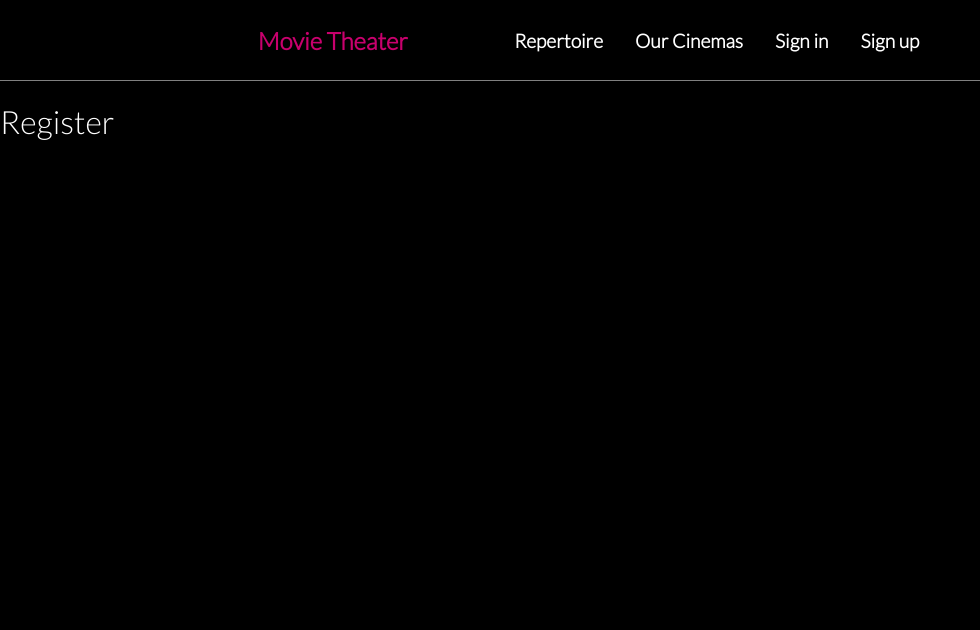
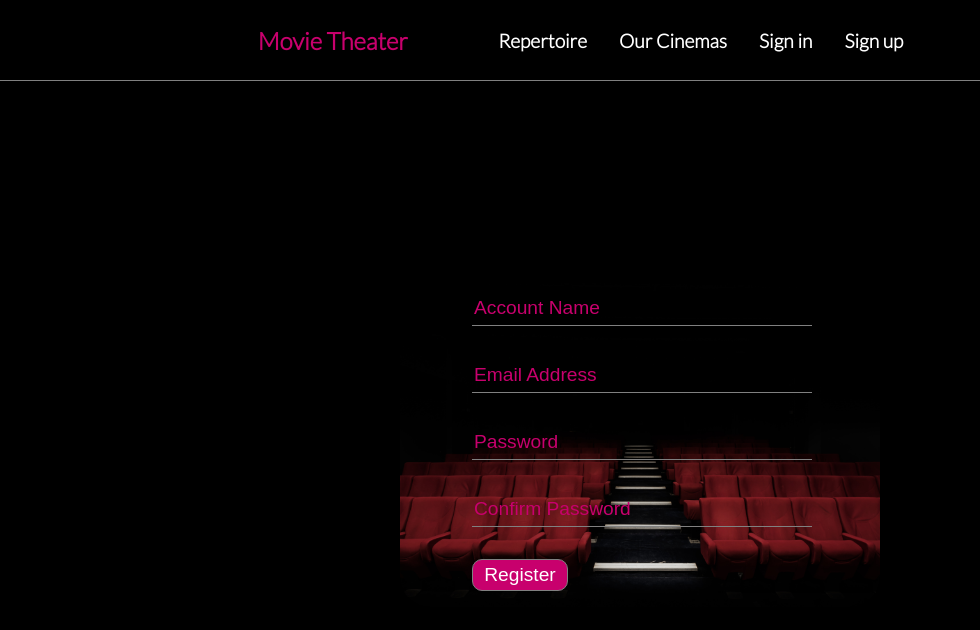
Before and after one commit to m-figon/MovieTheater, a Vue app: page /#/register in a window 1280 px wide. Shown: the top 630 px of the page, without its empty margins (0-980 px from the left). Built offline with nearby package versions, Linux system fonts and the light colour scheme; what vue-youtube would draw is missing.

Commit message:
p tag showing/hiding in login component added, login functionality added, register component display and functionality added, showing loged user name in nav-bar, signing out functionality added

```diff
--- a/package.json
+++ b/package.json
@@ -14,7 +14,8 @@
     "vue-easy-slider": "^5.3.2",
     "vue-image-slider": "^1.0.2",
     "vue-router": "^3.0.1",
-    "vue-youtube": "^1.4.0"
+    "vue-youtube": "^1.4.0",
+    "vuex": "^3.5.1"
   },
   "devDependencies": {
     "autoprefixer": "^7.1.2",
--- a/src/App.vue
+++ b/src/App.vue
@@ -11,7 +11,7 @@ export default {
   name: "App",
   components: {
     "nav-bar": NavigationBar,
-  },
+  }
 };
 </script>
 
@@ -20,7 +20,7 @@ body {
   margin: 0;
   background: #000000;
 }
-a{
+a {
   text-decoration: none;
 }
 #app {
--- a/src/components/Login.vue
+++ b/src/components/Login.vue
@@ -7,26 +7,40 @@
           v-on:focus="focusFunc('Account Name',$event,false)"
           v-on:blur="blurFunc('Account Name',$event,false)"
         />
+        <p v-bind:style="[accountId ? {'display':'block'} : {'display':'none'}]">Invalid user data</p>
         <input
           v-model="password"
           v-bind:type="type"
           v-on:focus="focusFunc('Password',$event,true)"
           v-on:blur="blurFunc('Password',$event,true)"
         />
-        <button>Login</button>
+        <button v-on:click="login()">Login</button>
       </div>
     </div>
   </div>
 </template>
 
 <script>
+import store from "../store";
+
 export default {
+  store,
   data() {
     return {
       account: "Account Name",
       password: "Password",
-      type: "text"
+      type: "text",
+      users: [],
+      accountId: false,
     };
+  },
+  created() {
+    fetch("https://rocky-citadel-32862.herokuapp.com/MovieTheater/users")
+      .then((response) => response.json())
+      .then((data) => {
+        this.users = data.slice();
+        console.log(this.users);
+      });
   },
   methods: {
     focusFunc(text, event, condition) {
@@ -53,6 +67,24 @@ export default {
         }
       }
     },
+    login() {
+      let correct = false;
+      for (let item of this.users) {
+        if (item.account === this.account && item.password === this.password) {
+          this.$store.commit("changeName", this.account);
+          this.accountId = false;
+          this.account = "Account Name";
+          this.type = "text";
+          this.password = "Password";
+          alert("login completed");
+          correct = true;
+        }
+      }
+      if (!correct) {
+        this.accountId = true;
+        alert("there isnt such user");
+      }
+    },
   },
 };
 </script>
@@ -69,7 +101,7 @@ export default {
 .login-form {
   border-radius: 30px;
   width: 30rem;
-  height: 13rem;
+  height: auto;
   background: url("../assets/bg.jpg");
   background-size: 100% 100%;
   display: flex;
@@ -81,6 +113,10 @@ export default {
   height: 80%;
   display: flex;
   flex-direction: column;
+}
+.login-form-content p {
+  margin: 0;
+  font-size: 1rem;
 }
 .login-form-content input {
   background: rgba(0, 0, 0, 0);
--- a/src/components/NavigationBar.vue
+++ b/src/components/NavigationBar.vue
@@ -14,23 +14,42 @@
         <router-link to="/cinemas">
           <h1>Our Cinemas</h1>
         </router-link>
-
-        <router-link to="/login">
-          <h1>Sign in</h1>
-        </router-link>
-
+        <div v-if="logedAc===''">
+          <router-link to="/login">
+            <h1>Sign in</h1>
+          </router-link>
+        </div>
+        <div v-else>
+          <h1 v-on:click="signOut()">Sign out</h1>
+        </div>
         <router-link to="/register">
           <h1>Sign up</h1>
         </router-link>
+        <h1>{{logedAc}}</h1>
       </div>
     </div>
   </div>
 </template>
 
 <script>
+import store from "../store/index";
+
 export default {
+  store,
   data() {
-    return {};
+    return {
+      logedAc: "",
+    };
+  },
+  created() {
+    setInterval(() => {
+      this.logedAc = this.$store.state.user.logedUser;
+    }, 500);
+  },
+  methods: {
+    signOut() {
+      this.$store.commit("changeName", "");
+    },
   },
 };
 </script>
@@ -72,4 +91,7 @@ export default {
   margin: 0 1rem;
   color: white;
 }
+.right h1:hover{
+  cursor: pointer;
+}
 </style>
--- a/src/components/Register.vue
+++ b/src/components/Register.vue
@@ -1,32 +1,235 @@
 <template>
-  <div class="hello">
-    <h1>Register</h1>
+  <div class="login">
+    <div class="login-form">
+      <div class="login-form-content">
+        <input
+          v-model="account"
+          v-on:focus="focusFunc('Account Name',$event,0)"
+          v-on:blur="blurFunc('Account Name',$event,0)"
+        />
+        <p
+          v-bind:style="[accountShow ? {'display':'block'} : {'display':'none'}]"
+        >Account must consist of 3-12 letters or digits</p>
+        <input
+          v-model="email"
+          v-on:focus="focusFunc('Email Address',$event,0)"
+          v-on:blur="blurFunc('Email Address',$event,0)"
+        />
+        <p
+          v-bind:style="[emailShow ? {'display':'block'} : {'display':'none'}]"
+        >Please enter correct email</p>
+        <input
+          v-model="password"
+          v-bind:type="type1"
+          v-on:focus="focusFunc('Password',$event,1)"
+          v-on:blur="blurFunc('Password',$event,1)"
+        />
+        <p
+          v-bind:style="[passwordShow ? {'display':'block'} : {'display':'none'}]"
+        >Password must consist of 3-12 letters and digits, at least one upper and lowercase letter, special character</p>
+        <input
+          v-model="password2"
+          v-bind:type="type2"
+          v-on:focus="focusFunc('Confirm Password',$event,2)"
+          v-on:blur="blurFunc('Confirm Password',$event,2)"
+        />
+        <p
+          v-bind:style="[password2Show ? {'display':'block'} : {'display':'none'}]"
+        >Must be same as entered password and password must be correct</p>
+        <button v-on:click="register()">Register</button>
+      </div>
+    </div>
   </div>
 </template>
 
 <script>
 export default {
-  data () {
+  data() {
     return {
-    }
-  }
-}
+      account: "Account Name",
+      email: "Email Address",
+      password: "Password",
+      password2: "Confirm Password",
+      type1: "text",
+      type2: "text",
+      users: [],
+      accountShow: false,
+      emailShow: false,
+      passwordShow: false,
+      password2Show: false,
+    };
+  },
+  methods: {
+    focusFunc(text, event, condition) {
+      let texts = [
+        "Account Name",
+        "Email Address",
+        "Password",
+        "Confirm Password",
+      ];
+      let states = [
+        "this.account",
+        "this.email",
+        "this.password",
+        "this.password2",
+      ];
+      for (let i = 0; i < texts.length; i++) {
+        if (text === texts[i] && eval(states[i] + "=== text")) {
+          eval(states[i] + " = ''");
+        }
+      }
+      if (condition === 1) {
+        this.type1 = "password";
+      } else if (condition === 2) {
+        this.type2 = "password";
+      }
+    },
+    blurFunc(text, event, condition) {
+      let texts = [
+        "Account Name",
+        "Email Address",
+        "Password",
+        "Confirm Password",
+      ];
+      let states = [
+        "this.account",
+        "this.email",
+        "this.password",
+        "this.password2",
+      ];
+      for (let i = 0; i < texts.length; i++) {
+        if (text === texts[i] && eval(states[i] + "=== ''")) {
+          eval(states[i] + " = text");
+          if (condition === 1) {
+            this.type1 = "text";
+          } else if (condition === 2) {
+            this.type2 = "text";
+          }
+        }
+      }
+    },
+    valuesReset() {
+      this.account = "Account Name";
+      this.email = "Email Address";
+      this.password = "Password";
+      this.password2 = "Confirm Password";
+      this.type1 = "text";
+      this.type2 = "text";
+      this.accountShow=false;
+      this.emailShow=false;
+      this.passwordShow=false;
+      this.password2Show=false;
+    },
+    ifCheck(condition) {
+      if (condition) {
+        return false;
+      } else {
+        this.registerFlag = false;
+        return true;
+      }
+    },
+    register() {
+      this.registerFlag = true;
+      this.emailShow = this.ifCheck(
+        !(
+          this.email.match(/^[a-z0-9\._\-]+@[a-z0-9\.\-]+\.[a-z]{2,4}$/) ===
+          null
+        )
+      );
+      this.accountShow = this.ifCheck(
+        !(this.account.match(/^[a-zA-Z0-9\.\-_]{4,10}$/) === null)
+      );
+      this.passwordShow = this.ifCheck(
+        !(
+          this.password.match(
+            /^(?=.*[A-Z])(?=.*[a-z])(?=.*\d)(?=.*[\.\-_@$!%*#?&])[A-Za-z\d\.\-_@$!%*#?&]{8,13}$/
+          ) === null
+        )
+      );
+      this.password2Show = this.ifCheck(
+        this.password === this.password2 &&
+          !(
+            this.password.match(
+              /^(?=.*[A-Z])(?=.*[a-z])(?=.*\d)(?=.*[\.\-_@$!%*#?&])[A-Za-z\d\.\-_@$!%*#?&]{8,13}$/
+            ) === null
+          )
+      );
+      if (this.registerFlag) {
+        fetch(
+          "https://rocky-citadel-32862.herokuapp.com/MovieTheater/users",
+          {
+            method: "POST",
+            body: JSON.stringify({
+              email: this.email,
+              account: this.account,
+              password: this.password,
+              playlists: [],
+            }),
+            headers: {
+              "Content-type": "application/json; charset=UTF-8",
+            },
+          }
+        );
+        this.valuesReset();
+        alert("New user created");
+      }
+    },
+  },
+};
 </script>
 
 <!-- Add "scoped" attribute to limit CSS to this component only -->
 <style scoped>
-h1, h2 {
-  font-weight: normal;
+.login {
+  width: 100vw;
+  height: calc(100vh - 5rem);
+  display: flex;
+  align-items: center;
+  justify-content: center;
 }
-ul {
-  list-style-type: none;
-  padding: 0;
+.login-form {
+  border-radius: 30px;
+  width: 30rem;
+  height: auto;
+  background: url("../assets/bg.jpg");
+  background-size: 100% 100%;
+  display: flex;
+  align-items: center;
+  justify-content: center;
 }
-li {
-  display: inline-block;
-  margin: 0 10px;
+.login-form-content {
+  width: 70%;
+  height: 80%;
+  display: flex;
+  flex-direction: column;
 }
-a {
-  color: #42b983;
+.login-form-content p {
+  margin: 0;
+  font-size: 1rem;
+}
+.login-form-content input {
+  background: rgba(0, 0, 0, 0);
+  border: 0;
+  border-bottom: 1px solid gray;
+  width: 100%;
+  height: 2rem;
+  font-size: 1.2rem;
+  color: #c8006d;
+  margin: 1rem 0;
+}
+.login-form-content button {
+  background: #c8006e71;
+  background: #c8006d;
+  border-radius: 10px;
+  border: 1px solid gray;
+  width: 6rem;
+  height: 2rem;
+  font-size: 1.2rem;
+  color: white;
+  margin: 1rem 0;
+}
+.login-form-content button:hover {
+  background: #c8006e71;
+  cursor: pointer;
 }
 </style>
--- /dev/null
+++ b/src/store/index.js
@@ -0,0 +1,25 @@
+// store/index.js
+
+import Vue from "vue";
+import Vuex from "vuex";
+
+Vue.use(Vuex);
+
+export default new Vuex.Store({
+ state: {
+      user: {
+        logedUser: ''
+      }
+ },
+ getters: {
+    getUser: state => {
+        return state.user.logedUser;
+      }
+ },
+ mutations: {
+    changeName (state, payload) {
+        state.user.logedUser = payload
+      }
+ },
+ actions: {}
+});
```
Also changed, not shown: 1 other file (tests, documents, lock files or other folders).
